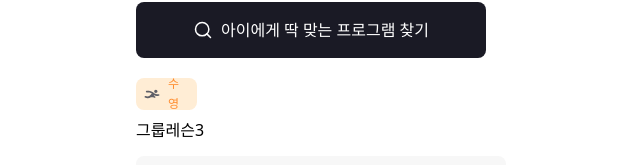
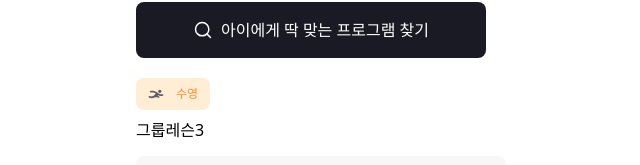
Before and after one commit to spokids/GongGong_FE, a React (Vite) app: page / in a window 1280 px wide. Shown: the part 450-615 px from the top of the page, without its empty margins (319-959 px from the left). Built offline with nearby package versions, Linux system fonts and the light colour scheme.

Commit message:
#15 [fix] chip 내부컨텐츠에 맞게 자동화

```diff
--- a/src/components/Chip.tsx
+++ b/src/components/Chip.tsx
@@ -8,20 +8,21 @@ interface ChipProps {
 
 const Chip: React.FC<ChipProps> = ({ children, className = "", style = {} }) => {
   const baseStyle = `
-    flex items-center justify-center
-    w-[61px] h-8
-    px-2 py-[6px]
+    inline-flex items-center justify-center
+    h-8
+    px-3 py-[6px]
     text-button3
     rounded-lg
     bg-orange-100
     text-orange-400
     cursor-pointer
+    gap-1
   `;
 
   return (
     <div
       className={`${baseStyle} ${className}`}
-      style={style}
+      style={{ width: "fit-content", ...style }}
     >
       {children}
     </div>
--- a/src/constants/routes.ts
+++ b/src/constants/routes.ts
@@ -3,7 +3,7 @@ const routes = {
   signIn: "/sign-in",
   signUp: "/sign-up",
   ProgramFinder: "/program-finder",
-  DetailPage: "/detail",
+  ProgramInfo: "/program-info",
 } as const;
 
 export default routes;
--- a/src/pages/Detail/DetailPage.tsx
+++ /dev/null
@@ -1,30 +0,0 @@
-import { useState } from "react";
-
-const DetailPage = () => {
-    const [activeTab, setActiveTab] = useState<"details" | "reviews">("details");
-
-  return (
-    <div className="flex items-center justify-between w-full border-b">
-      {/* Tab Items */}
-      <button
-        className={`flex-1 text-center py-3 text-subtitle1 border-b-2 text-foundation-100 ${
-          activeTab === "details" ? "border-foundation-100" : "border-transparent"
-        }`}
-        onClick={() => setActiveTab("details")}
-      >
-        상세 정보
-      </button>
-
-      <button
-        className={`flex-1 text-center py-3 border-b-2 text-foundation-100 text-subtitle1 ${
-          activeTab === "reviews" ? " border-primary-foundation-100" : "border-transparent"
-        }`}
-        onClick={() => setActiveTab("reviews")}
-      >
-        후기 <span className="text-orange-500">14개</span>
-      </button>
-    </div>
-  );
-};
-
-export default DetailPage;
--- /dev/null
+++ b/src/pages/Detail/ProgramInfo.tsx
@@ -0,0 +1,48 @@
+import { SwimmingIcon } from "@assets/svg";
+import Chip from "@components/Chip";
+import { useState } from "react";
+
+const ProgramInfo = () => {
+  const [activeTab, setActiveTab] = useState<"details" | "reviews">("details");
+
+  return (
+    <div className="w-full h-screen">
+      {/* 상단 섹션 */}
+      <div className="flex flex-col h-[118px] w-full">
+        <div className="flex flex-col mt-[8px]">
+          <Chip>
+            <img src={SwimmingIcon} />
+            수영
+          </Chip>
+        </div>
+      </div>
+
+      {/* 탭바 섹션 */}
+      <div className="flex items-center justify-between w-full h-[31px] border-b p-6">
+        <button
+          className={`flex-1 text-center py-3 text-subtitle1 border-b-2 w-full ml-[-24px] ${
+            activeTab === "details"
+              ? "text-foundation-100 border-foundation-100"
+              : "text-gray-400 border-transparent"
+          }`}
+          onClick={() => setActiveTab("details")}
+        >
+          상세 정보
+        </button>
+
+        <button
+          className={`flex-1 text-center py-3 text-subtitle1 border-b-2 mr-[-24px] ${
+            activeTab === "reviews"
+              ? "text-foundation-100 border-primary-foundation-100"
+              : "text-gray-400 border-transparent"
+          }`}
+          onClick={() => setActiveTab("reviews")}
+        >
+          후기 <span className="text-primary-foundation-100">14개</span>
+        </button>
+      </div>
+    </div>
+  );
+};
+
+export default ProgramInfo;
--- a/src/pages/home/index.tsx
+++ b/src/pages/home/index.tsx
@@ -40,7 +40,7 @@ const HomePage = () => {
         아이에게 딱 맞는 프로그램 찾기
       </Button>
 
-      <Link to='/detail'>
+      <Link to='/Program-info'>
         <div className='mt-5'>
           <LessonInfo
             programId={1}
--- a/src/router.tsx
+++ b/src/router.tsx
@@ -6,6 +6,7 @@ import SignInPage from "@pages/SignIn";
 import ProgramFinder from "@pages/ProgramFinder";
 import HomePage from "@pages/Home";
 import DetailPage from "@pages/Detail/DetailPage";
+import ProgramInfo from "@pages/Detail/ProgramInfo";
 
 const router = createBrowserRouter([
   {
@@ -29,8 +30,8 @@ const router = createBrowserRouter([
         element: <ProgramFinder />,
       },
       {
-        path: routes.DetailPage,
-        element: <DetailPage />,
+        path: routes.ProgramInfo,
+        element: <ProgramInfo />,
       },
     ],
   },
```
Also changed, not shown: src/pages/Detail/components/DetailTab.tsx (added), src/pages/Detail/components/ReviewTab.tsx (added).
